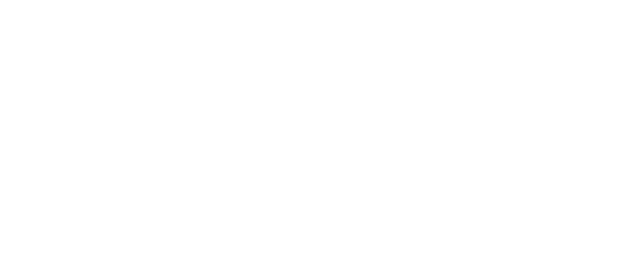
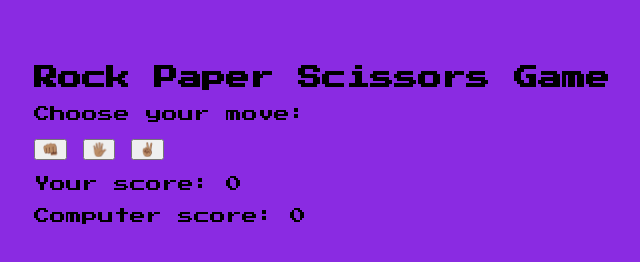
Before and after one commit to Macnelson9/rock-paper-scissors-game, a plain HTML site: page index.html in a window 1280 px wide. Shown: the whole page, without its empty margins (318-958 px from the left). Drawn offline with Linux system fonts and the light colour scheme.

Commit message:
Added Features v1.0 I have just completed the HTML structure of the site and the initial setup of the CSS file for styling the page.

```diff
--- a/index.html
+++ b/index.html
@@ -5,8 +5,27 @@
     <meta name="viewport" content="width=device-width, initial-scale=1.0" />
     <title>Rock-Paper-Scissors || 100-JS-Projects</title>
     <link rel="stylesheet" href="styles.css" />
+    <script defer src="script.js"></script>
   </head>
   <body>
-    <script defer src="script.js"></script>
+    <div class="body-container">
+      <h1>Rock Paper Scissors Game</h1>
+      <div class="buttons-container">
+        <p>Choose your move:</p>
+        <button id="rock">👊🏽</button>
+        <button id="paper">🖐🏽</button>
+        <button id="scissors">✌🏽</button>
+        <!-- <button id="rock">&#x1F44A;</button>
+        <button id="paper">&#x1f590;</button>
+        <button id="scissors">&#x270c;</button> -->
+      </div>
+      <div class="scores-container">
+        <p>Your score: <span id="user-score">0</span></p>
+        <p>
+          Computer score:
+          <span id="computer-score">0</span>
+        </p>
+      </div>
+    </div>
   </body>
 </html>
--- a/styles.css
+++ b/styles.css
@@ -0,0 +1,35 @@
+@import url("https://fonts.googleapis.com/css?family=Press+Start+2P&display=swap");
+
+*,
+*::before,
+*::after {
+  box-sizing: border-box;
+}
+
+body {
+  font-family: "Press Start 2P", sans-serif;
+  display: flex;
+  align-items: center;
+  justify-content: center;
+  margin: 50px auto;
+  background-color: blueviolet;
+}
+
+.body-container h1 {
+  font-size: 1.5rem;
+  /* animation: slider 0.5s infinite; */
+}
+
+/* @keyframes slider {
+  0% {
+    transform: translateX(0);
+  }
+
+  50% {
+    transform: translateX(-50);
+  }
+
+  100% {
+    transform: translateX(-100);
+  }
+} */
```
